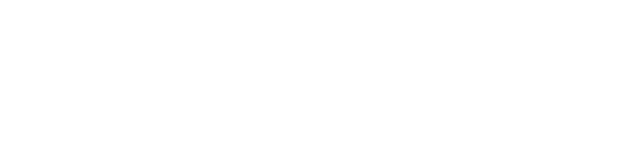
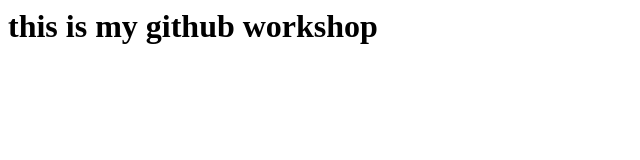
Before and after one commit to Kalyan1120/kalyan, a plain HTML site: page index.html in a window 1280 px wide. Shown: the whole page, without its empty margins (0-640 px from the left). Drawn offline with Linux system fonts and the light colour scheme.

Commit message:
added a html file

```diff
--- a/index.html
+++ b/index.html
@@ -5,6 +5,6 @@
     <title>Document</title>
 </head>
 <body>
-
+    <h1>this is my github workshop</h1>
 </body>
 </html>
```
